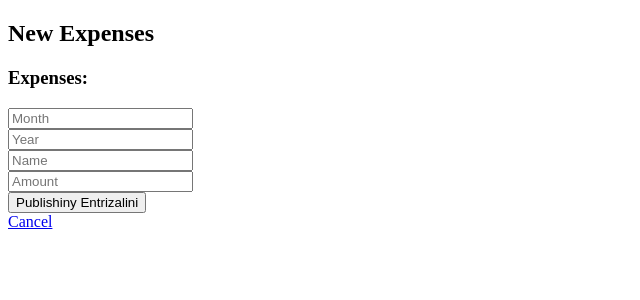
After one commit to levickane/RealEstateApp, a Flask app: page /details/1/new_expense in a window 1280 px wide. The commit adds this page. Shown: the top 300 px of the page, without its empty margins (0-640 px from the left). Run offline with Flask 2, Linux system fonts and the light colour scheme; some libraries are stand-ins or nearby versions.

Commit message:
progress
asdfasdf

```diff
--- a/app.py
+++ b/app.py
@@ -32,19 +32,13 @@ def index():
     return render_template('index.html', buildings=buildings)
 
 
-@app.route('/entries/<int:id>/new_month', methods=('GET', 'POST'))
-@app.route('/details/<int:id>/new_month', methods=('GET', 'POST'))
-def new_month(id):
-    form = forms.NewMonth()
-    forme = forms.NewMonthIncome()
+@app.route('/entries/<int:id>/new_expense', methods=('GET', 'POST'))
+@app.route('/details/<int:id>/new_expense', methods=('GET', 'POST'))
+def new_expense(id):
+    form = forms.NewExpense()
     if form.validate_on_submit():
         models.Expense.create(
-            month = form.month.data,
-            year = form.year.data,
-            name = form.name.data,
-            amount = form.amount.data
-        ).save()
-        models.Income.create(
+            building_id = id,
             month = form.month.data,
             year = form.year.data,
             name = form.name.data,
@@ -52,11 +46,33 @@ def new_month(id):
         ).save()
         flash("Entry Saved!", "Success!")
         return redirect(url_for('index'))
-    return render_template('new_month.html', form=form, forme=forme)
+    return render_template('new_expense.html', form=form)
+
+
+
+@app.route('/entries/<int:id>/new_income', methods=('GET', 'POST'))
+@app.route('/details/<int:id>/new_income', methods=('GET', 'POST'))
+def new_income(id):
+    formi = forms.NewIncome()
+    building_units = models.Unit.select(models.Unit.unit_id, models.Unit.unit_num).where(models.Unit.building_id == id)
+    formi.unit.choices = [(i.unit_id, i.unit_num) for i in building_units]
+    if formi.validate_on_submit():
+        models.Income.create(
+            unit_id = formi.unit.data,
+            month = formi.month.data,
+            year = formi.year.data,
+            name = formi.name.data,
+            amount = formi.amount.data
+        ).save()
+        flash("Entry Saved!", "Success!")
+        return redirect(url_for('index'))
+    return render_template('new_income.html', formi=formi)
+
 
 @app.route('/detail/<int:id>')
 def detail(id):
-    expense = (models.Building
+    form = forms.NewUnit()
+    expenses = (models.Building
         .select(models.Building,
                 models.Expense.month,
                 models.Expense.year,
@@ -64,7 +80,7 @@ def detail(id):
                 models.Expense.amount)
         .join(models.Expense)
         .where(models.Building.building_id == id)
-        ).first()
+        )
     incomes = (models.Building
         .select(models.Building,
                 models.Unit.unit_num,
@@ -76,17 +92,19 @@ def detail(id):
         .join(models.Income)
         .where(models.Building.building_id == id)
         )
-    return render_template('building_detail.html', expense=expense.expense, incomes=incomes)
+    building = models.Building.select(models.Building.address).where(models.Building.building_id == id).first()
+    return render_template('building_detail.html', expenses=expenses, incomes=incomes, form=form, id=id, building=building)
 
 
 @app.route('/index/new_building', methods=('GET', 'POST'))
 def add_building():
     form = forms.NewBuilidng()
     if form.validate_on_submit():
-        print("hello")
-        models.Building.create(
-            address = form.address.data).save()
+        building1 = models.Building.create(
+            address = form.address.data)
+        building1.save()
         models.Unit.create(
+            building = building1,
             unit_num = form.unit_num.data).save()
         flash("Entry Saved!", "Success!")
         return redirect(url_for('index'))
@@ -101,10 +119,21 @@ def edit_building(id):
         abort(404)
     form = forms.NewBuilidng()
     if form.validate_on_submit():
-        builindg.address = form.address.data
-        entry.save()
+        building.address = form.address.data
         return redirect(url_for('index'))
     return render_template('edit_building.html', form=form, building=building)
+
+
+@app.route('/detail/<int:id>/new_unit', methods=["POST"])
+def new_unit(id):
+    form = forms.NewUnit()
+    if form.validate_on_submit():
+        models.Unit.create(
+            unit_num = form.new.data,
+            building_id = id
+        ).save()
+        return redirect('/detail/'+ str(id))
+    return redirect(url_for('index'))
 
 
 @app.route('/entries/<int:id>/delete')
--- a/forms.py
+++ b/forms.py
@@ -1,5 +1,5 @@
 from flask_wtf import FlaskForm
-from wtforms import StringField, DateField, IntegerField
+from wtforms import StringField, DateField, IntegerField, SelectField
 from wtforms.validators import DataRequired, InputRequired
 
 from models import *
@@ -14,7 +14,7 @@ class NewBuilidng(FlaskForm):
         validators = [DataRequired()
         ])
 
-class NewMonth(FlaskForm):
+class NewExpense(FlaskForm):
     month = StringField(
         "Month",
         validators = [DataRequired()
@@ -33,7 +33,7 @@ class NewMonth(FlaskForm):
         ])
 
 
-class NewMonthIncome(FlaskForm):
+class NewIncome(FlaskForm):
     month = StringField(
         "Month",
         validators = [DataRequired()
@@ -50,3 +50,13 @@ class NewMonthIncome(FlaskForm):
         "Amount",
         validators = [DataRequired()
         ])
+    unit = SelectField(
+        u"Select Unit"
+    )
+
+
+class NewUnit(FlaskForm):
+    new = StringField(
+        "New Unit",
+        validators = [DataRequired()
+        ])
--- a/templates/edit_building.html
+++ b/templates/edit_building.html
@@ -8,10 +8,6 @@
         <label for="building">Building</label>
         <input id="building" type="text" name="building" value="{{ building.address }}"
             ><br>
-        <label for="unit_num">Unit Number</label>
-        <input id="unit_num" type="text" name="unit_num"
-            value="{{ building.unit_num }}"><br>
-
         <button class="button" type="submit" id="submit" href="{{ url_for('index') }}" >Publish Entry
             </button>
         <a href="{{ url_for('index') }}"
--- a/templates/index.html
+++ b/templates/index.html
@@ -10,7 +10,9 @@
       <div class="edit">
         <p><a href="/entries/{{ building.building_id }}/edit">Edit Entry</a></p>
         <p><a href="/entries/{{ building.building_id }}/delete">Delete Entry</a></p>
-        <p><a href="/entries/{{ building.building_id }}/new_month">New MONTH</a></p>
+        <p><a href="/entries/{{ building.building_id }}/new_expense">New Expense</a></p>
+        <p><a href="/entries/{{ building.building_id }}/new_income">New Income</a></p>
+
     </div>
     {% endfor %}
 {% endblock %}
--- /dev/null
+++ b/templates/new_expense.html
@@ -0,0 +1,19 @@
+{% extends "index.html" %}
+{% from 'macros.html' import render_field %}
+
+
+{% block content %}
+<div class="new-month">
+    <h2>New Expenses</h2>
+<form method="POST" action="">
+    <h3>Expenses:</h3>
+    {{ form.hidden_tag() }}
+    {% for field in form %}
+        {{ render_field(field) }}
+    {% endfor %}
+    <button type="submit" href="{{ url_for('index') }}"
+            class="button">Publishiny Entrizalini</button>
+</form>
+<a href="{{ url_for('index') }}" class="button button-secondary"
+            >Cancel</a>
+{%endblock%}
```
Also changed, not shown: templates/building_detail.html (+19 -4 lines), templates/new_income.html (renamed from templates/new_month.html, +4 -9 lines), my_calculations.db.
